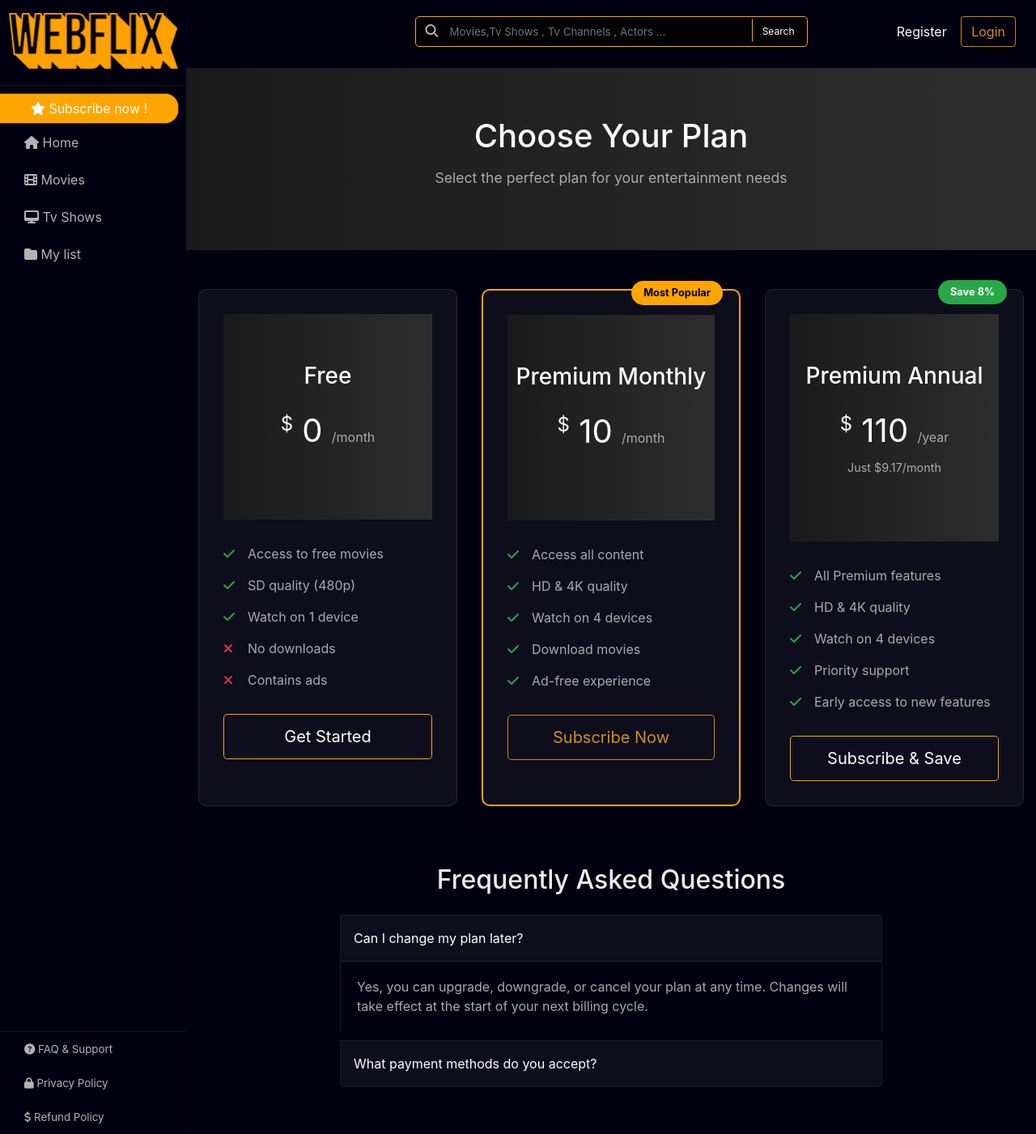
After one commit to manjurulhoque/django-webflix, a Django app: page /pricing/ in a window 1280 px wide. The commit adds this page. Shown: the whole page at 81% size. Run offline with Django 3.2, Linux system fonts and the light colour scheme; some libraries are stand-ins or nearby versions.

Commit message:
Add changes from recent modifications

```diff
--- a/core/urls.py
+++ b/core/urls.py
@@ -8,4 +8,5 @@ urlpatterns = [
     path('faq/', views.faq, name='faq'),
     path('privacy-policy/', views.privacy_policy, name='privacy_policy'),
     path('refund-policy/', views.refund_policy, name='refund_policy'),
+    path('pricing/', views.pricing, name='pricing'),
 ]
--- a/core/views.py
+++ b/core/views.py
@@ -2,23 +2,39 @@ from django.shortcuts import render
 from movies.models import Movie
 from genres.models import Genre
 
+
 def home(request):
     context = {
-        'genres': Genre.objects.filter(is_active=True),
-        'featured_movie': Movie.objects.filter(featured=True, status='published').last(),
-        'trending_movies': Movie.objects.filter(status='published').order_by('-views')[:12],
-        'latest_movies': Movie.objects.filter(status='published').order_by('-created')[:12],
-        'top_rated_movies': Movie.objects.filter(status='published').order_by('-rating_avg')[:12],
-        'selected_genre': request.GET.get('genre'),
-        'sort': request.GET.get('sort', 'newest')
+        "genres": Genre.objects.filter(is_active=True),
+        "featured_movie": Movie.objects.filter(
+            featured=True, status="published"
+        ).last(),
+        "trending_movies": Movie.objects.filter(status="published").order_by("-views")[
+            :12
+        ],
+        "latest_movies": Movie.objects.filter(status="published").order_by("-created")[
+            :12
+        ],
+        "top_rated_movies": Movie.objects.filter(status="published").order_by(
+            "-rating_avg"
+        )[:12],
+        "selected_genre": request.GET.get("genre"),
+        "sort": request.GET.get("sort", "newest"),
     }
     return render(request, "index.html", context)
+
 
 def faq(request):
     return render(request, "pages/faq.html")
 
+
 def privacy_policy(request):
     return render(request, "pages/privacy_policy.html")
 
+
 def refund_policy(request):
     return render(request, "pages/refund_policy.html")
+
+
+def pricing(request):
+    return render(request, "pages/pricing.html")
--- /dev/null
+++ b/static/css/pricing.css
@@ -0,0 +1,179 @@
+.pricing-header {
+    text-align: center;
+    padding: 60px 0;
+    background: linear-gradient(to right, #1a1a1a, #2d2d2d);
+}
+
+.pricing-header h1 {
+    color: #fff;
+    margin-bottom: 15px;
+}
+
+.pricing-header p {
+    color: #aaa;
+    font-size: 1.1rem;
+}
+
+.pricing-card {
+    background: rgba(255,255,255,0.05);
+    border-radius: 10px;
+    padding: 30px;
+    height: 100%;
+    position: relative;
+    transition: transform 0.3s;
+    border: 1px solid rgba(255,255,255,0.1);
+}
+
+.pricing-card:hover {
+    transform: translateY(-5px);
+}
+
+.pricing-card.popular {
+    border: 2px solid #ffa502;
+}
+
+.popular-badge {
+    position: absolute;
+    top: -12px;
+    right: 20px;
+    background: #ffa502;
+    color: #000;
+    padding: 5px 15px;
+    border-radius: 20px;
+    font-size: 0.8rem;
+    font-weight: bold;
+}
+
+.savings-badge {
+    position: absolute;
+    top: -12px;
+    right: 20px;
+    background: #28a745;
+    color: #fff;
+    padding: 5px 15px;
+    border-radius: 20px;
+    font-size: 0.8rem;
+    font-weight: bold;
+}
+
+.pricing-header h3 {
+    color: #fff;
+    margin-bottom: 20px;
+}
+
+.price {
+    font-size: 2.5rem;
+    color: #fff;
+    margin-bottom: 20px;
+}
+
+.currency {
+    font-size: 1.5rem;
+    vertical-align: super;
+}
+
+.period {
+    font-size: 1rem;
+    color: #aaa;
+}
+
+.monthly-equivalent {
+    color: #aaa;
+    font-size: 0.9rem;
+    margin-top: -15px;
+    margin-bottom: 20px;
+}
+
+.pricing-features {
+    margin: 30px 0;
+}
+
+.pricing-features ul {
+    list-style: none;
+    padding: 0;
+    margin: 0;
+}
+
+.pricing-features li {
+    color: #aaa;
+    margin-bottom: 15px;
+    display: flex;
+    align-items: center;
+}
+
+.pricing-features i {
+    margin-right: 10px;
+    width: 20px;
+}
+
+.pricing-features .fa-check {
+    color: #28a745;
+}
+
+.pricing-features .fa-times {
+    color: #dc3545;
+}
+
+.pricing-footer {
+    margin-top: auto;
+}
+
+.pricing-footer .btn {
+    width: 100%;
+    padding: 12px;
+}
+
+.btn-primary {
+    /* background: #ffa502; */
+    border-color: #ffa502;
+}
+
+.btn-outline-primary {
+    color: #ffa502;
+    border-color: #ffa502;
+}
+
+.btn-outline-primary:hover {
+    background: #ffa502;
+    color: #fff;
+}
+
+/* FAQ Styles */
+.pricing-faq {
+    margin-top: 80px;
+}
+
+.pricing-faq .card {
+    background: transparent;
+    border: 1px solid rgba(255,255,255,0.1);
+    margin-bottom: 10px;
+}
+
+.pricing-faq .card-header {
+    background: rgba(255,255,255,0.05);
+    border-bottom: 1px solid rgba(255,255,255,0.1);
+    padding: 0;
+}
+
+.pricing-faq .btn-link {
+    color: #fff;
+    width: 100%;
+    text-align: left;
+    padding: 15px;
+    text-decoration: none;
+}
+
+.pricing-faq .card-body {
+    color: #aaa;
+    padding: 20px;
+}
+
+@media (max-width: 768px) {
+    .pricing-card {
+        margin-bottom: 30px;
+    }
+
+    .price {
+        font-size: 2rem;
+    }
+}
--- a/templates/base.html
+++ b/templates/base.html
@@ -33,10 +33,10 @@
             <div class="nav-bar-container">
                 <nav class="navbar bg-light left-navbar">
                     <ul class="navbar-nav">
-                        <a href="" class="btn btn-subscription">
+                        <a href="{% url 'core:pricing' %}" class="btn btn-subscription">
                             <i class="fas fa-star"></i> Subscribe now !</a>
                         <li class="nav-item">
-                            <a class="nav-link" href="">
+                            <a class="nav-link" href="{% url 'core:home' %}">
                                 <i class="fas fa-home"></i>
                                 Home
                             </a>
@@ -51,11 +51,11 @@
                                 <i class="fas fa-desktop"></i> Tv Shows
                             </a>
                         </li>
-                        <li class="nav-item">
+                        {% comment %} <li class="nav-item">
                             <a class="nav-link" href="">
                                 <i class="fas fa-bullseye"></i> Tv Channels
                             </a>
-                        </li>
+                        </li> {% endcomment %}
                         <li class="nav-item">
                             <a class="nav-link" href=""><i class="fas fa-folder"></i> My list
                             </a>
--- /dev/null
+++ b/templates/pages/pricing.html
@@ -0,0 +1,189 @@
+{% extends 'base.html' %}
+{% load static %}
+
+{% block content %}
+<div class="pricing-header">
+    <div class="container">
+        <h1>Choose Your Plan</h1>
+        <p>Select the perfect plan for your entertainment needs</p>
+    </div>
+</div>
+
+<div class="container py-5">
+    <div class="row justify-content-center pricing-row">
+        <!-- Free Plan -->
+        <div class="col-lg-4 col-md-6 mb-4">
+            <div class="pricing-card">
+                <div class="pricing-header">
+                    <h3>Free</h3>
+                    <div class="price">
+                        <span class="currency">$</span>
+                        <span class="amount">0</span>
+                        <span class="period">/month</span>
+                    </div>
+                </div>
+                <div class="pricing-features">
+                    <ul>
+                        <li>
+                            <i class="fas fa-check"></i>
+                            Access to free movies
+                        </li>
+                        <li>
+                            <i class="fas fa-check"></i>
+                            SD quality (480p)
+                        </li>
+                        <li>
+                            <i class="fas fa-check"></i>
+                            Watch on 1 device
+                        </li>
+                        <li>
+                            <i class="fas fa-times"></i>
+                            No downloads
+                        </li>
+                        <li>
+                            <i class="fas fa-times"></i>
+                            Contains ads
+                        </li>
+                    </ul>
+                </div>
+                <div class="pricing-footer">
+                    <a href="{% url 'accounts:register' %}" class="btn btn-outline-primary btn-lg">Get Started</a>
+                </div>
+            </div>
+        </div>
+
+        <!-- Monthly Plan -->
+        <div class="col-lg-4 col-md-6 mb-4">
+            <div class="pricing-card popular">
+                <div class="popular-badge">Most Popular</div>
+                <div class="pricing-header">
+                    <h3>Premium Monthly</h3>
+                    <div class="price">
+                        <span class="currency">$</span>
+                        <span class="amount">10</span>
+                        <span class="period">/month</span>
+                    </div>
+                </div>
+                <div class="pricing-features">
+                    <ul>
+                        <li>
+                            <i class="fas fa-check"></i>
+                            Access all content
+                        </li>
+                        <li>
+                            <i class="fas fa-check"></i>
+                            HD & 4K quality
+                        </li>
+                        <li>
+                            <i class="fas fa-check"></i>
+                            Watch on 4 devices
+                        </li>
+                        <li>
+                            <i class="fas fa-check"></i>
+                            Download movies
+                        </li>
+                        <li>
+                            <i class="fas fa-check"></i>
+                            Ad-free experience
+                        </li>
+                    </ul>
+                </div>
+                <div class="pricing-footer">
+                    <a href="" class="btn btn-primary btn-lg most-popular">Subscribe Now</a>
+                </div>
+            </div>
+        </div>
+
+        <!-- Annual Plan -->
+        <div class="col-lg-4 col-md-6 mb-4">
+            <div class="pricing-card">
+                <div class="savings-badge">Save 8%</div>
+                <div class="pricing-header">
+                    <h3>Premium Annual</h3>
+                    <div class="price">
+                        <span class="currency">$</span>
+                        <span class="amount">110</span>
+                        <span class="period">/year</span>
+                    </div>
+                    <div class="monthly-equivalent">
+                        Just $9.17/month
+                    </div>
+                </div>
+                <div class="pricing-features">
+                    <ul>
+                        <li>
+                            <i class="fas fa-check"></i>
+                            All Premium features
+                        </li>
+                        <li>
+                            <i class="fas fa-check"></i>
+                            HD & 4K quality
+                        </li>
+                        <li>
+                            <i class="fas fa-check"></i>
+                            Watch on 4 devices
+                        </li>
+                        <li>
+                            <i class="fas fa-check"></i>
+                            Priority support
+                        </li>
+                        <li>
+                            <i class="fas fa-check"></i>
+                            Early access to new features
+                        </li>
+                    </ul>
+                </div>
+                <div class="pricing-footer">
+                    <a href="" class="btn btn-outline-primary btn-lg">Subscribe & Save</a>
+                </div>
+            </div>
+        </div>
+    </div>
+
+    <!-- FAQ Section -->
+    <div class="pricing-faq mt-5">
+        <h2 class="text-center mb-4">Frequently Asked Questions</h2>
+        <div class="row justify-content-center">
+            <div class="col-lg-8">
+                <div class="accordion" id="pricingFaq">
+                    <!-- FAQ Item 1 -->
+                    <div class="card">
+                        <div class="card-header" id="faqOne">
+                            <h2 class="mb-0">
+                                <button class="btn btn-link" type="button" data-toggle="collapse" data-target="#collapseOne">
+                                    Can I change my plan later?
+                                </button>
+                            </h2>
+                        </div>
+                        <div id="collapseOne" class="collapse show" data-parent="#pricingFaq">
+                            <div class="card-body">
+                                Yes, you can upgrade, downgrade, or cancel your plan at any time. Changes will take effect at the start of your next billing cycle.
+                            </div>
+                        </div>
+                    </div>
+
+                    <!-- FAQ Item 2 -->
+                    <div class="card">
+                        <div class="card-header" id="faqTwo">
+                            <h2 class="mb-0">
+                                <button class="btn btn-link collapsed" type="button" data-toggle="collapse" data-target="#collapseTwo">
+                                    What payment methods do you accept?
+                                </button>
+                            </h2>
+                        </div>
+                        <div id="collapseTwo" class="collapse" data-parent="#pricingFaq">
+                            <div class="card-body">
+                                We accept all major credit cards, PayPal, and various local payment methods depending on your region.
+                            </div>
+                        </div>
+                    </div>
+                </div>
+            </div>
+        </div>
+    </div>
+</div>
+{% endblock %}
+
+{% block styles %}
+    <link rel="stylesheet" href="{% static 'css/pricing.css' %}">
+{% endblock %}
```
